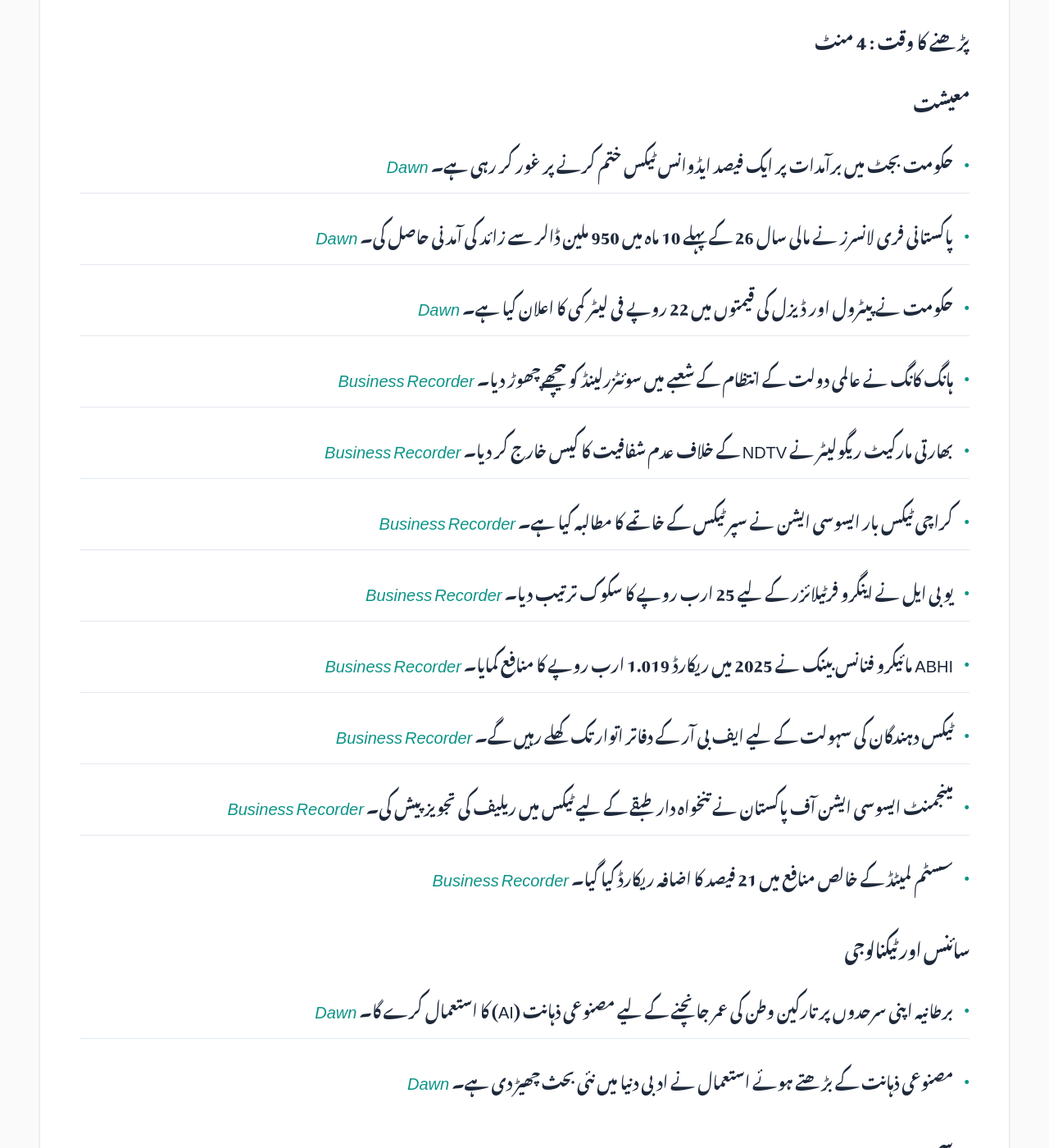
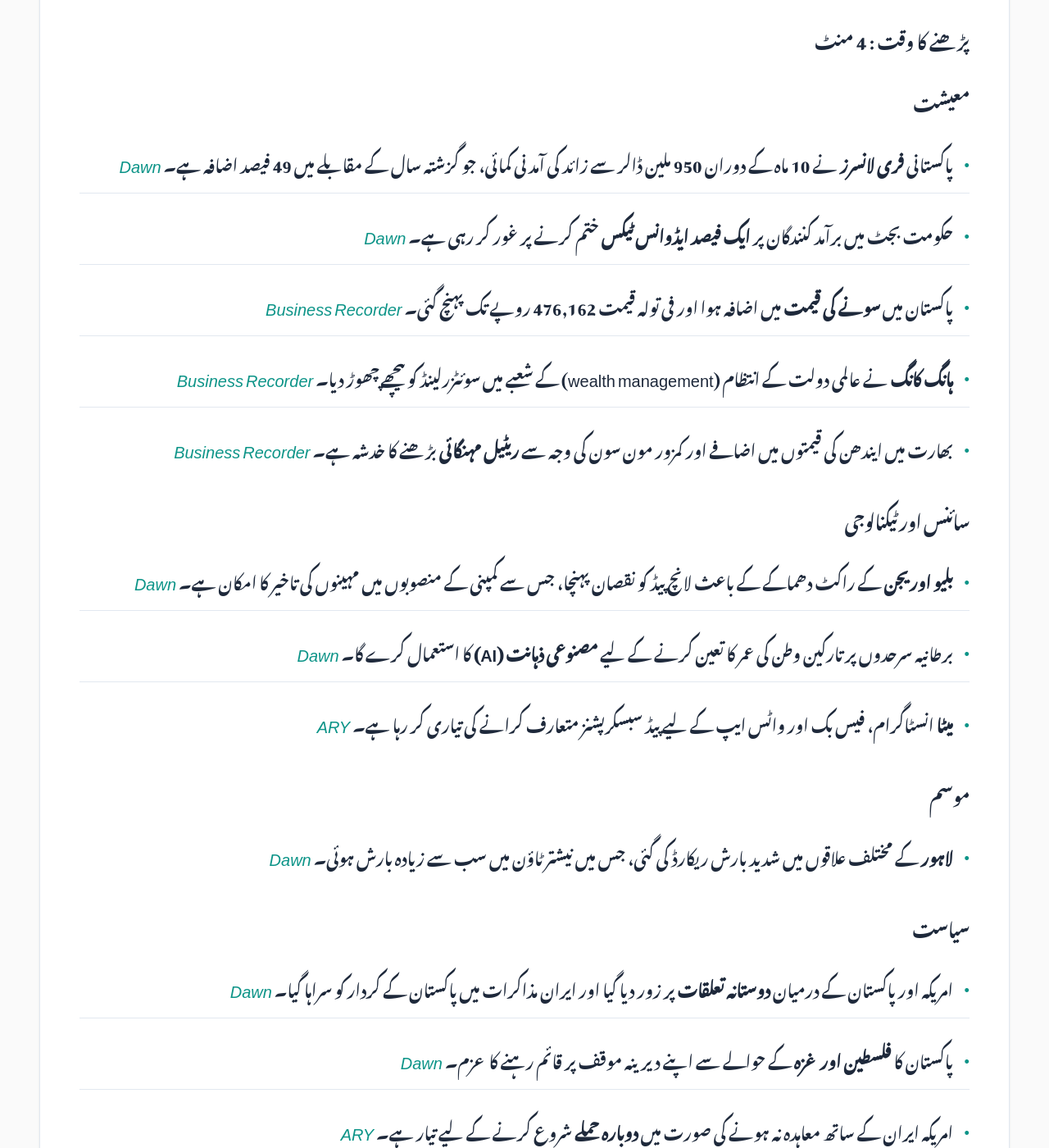
Before and after one commit to zsubzwary/news, a Jekyll site: the page built from ur/index.md, in a window 1280 px wide and 1400 px high, scrolled down 441 px. Shown: the whole window at 82% size. Built offline with Jekyll 4.4.1, drawn with Linux system fonts in a browser that asks for light colours; some web fonts are replaced; comment, search, counter and statistics services are not loaded; some of the changed text lies outside the part shown.

Commit message:
DateTime; 2026-05-30T16:10:30.441Z

```diff
--- a/ur/index.md
+++ b/ur/index.md
@@ -7,62 +7,58 @@ rtl: true
 
 پاکستان کی تازہ خبروں کا خلاصہ
 
- &lrm; 30-May-2026 09:11PKT
+ &lrm; 30-May-2026 21:10PKT
 
 پڑھنے کا وقت : 4 منٹ
 
 ### معیشت
-- حکومت بجٹ میں برآمدات پر ایک فیصد ایڈوانس ٹیکس ختم کرنے پر غور کر رہی ہے۔ *[Dawn](https://www.dawn.com/news/2003828/govt-mulls-scrapping-export-tax-in-budget)*
-- پاکستانی فری لانسرز نے مالی سال 26 کے پہلے 10 ماہ میں 950 ملین ڈالر سے زائد کی آمدنی حاصل کی۔ *[Dawn](https://www.dawn.com/news/2003825/pakistani-freelancers-outearn-regional-rivals)*
-- حکومت نے پیٹرول اور ڈیزل کی قیمتوں میں 22 روپے فی لیٹر کمی کا اعلان کیا ہے۔ *[Dawn](https://www.dawn.com/news/2003697/govt-cuts-petrol-diesel-prices-by-rs22)*
-- ہانگ کانگ نے عالمی دولت کے انتظام کے شعبے میں سوئٹزرلینڈ کو پیچھے چھوڑ دیا۔ *[Business Recorder](https://www.brecorder.com/news/40423170/hong-kong-beats-switzerland-in-global-wealth-management-study)*
-- بھارتی مارکیٹ ریگولیٹر نے NDTV کے خلاف عدم شفافیت کا کیس خارج کر دیا۔ *[Business Recorder](https://www.brecorder.com/news/40423167/india-markets-regulator-dismisses-case-of-inadequate-disclosures-against-ndtv)*
-- کراچی ٹیکس بار ایسوسی ایشن نے سپر ٹیکس کے خاتمے کا مطالبہ کیا ہے۔ *[Business Recorder](https://www.brecorder.com/news/40423173/ktba-seeks-abolishment-of-super-tax)*
-- یو بی ایل نے اینگرو فرٹیلائزر کے لیے 25 ارب روپے کا سکوک ترتیب دیا۔ *[Business Recorder](https://www.brecorder.com/news/40423135/ubl-arranges-short-term-rated-unsecured-sukuk-of-rs25bn-for-engro-fertilizers)*
-- ABHI مائیکرو فنانس بینک نے 2025 میں ریکارڈ 1.019 ارب روپے کا منافع کمایا۔ *[Business Recorder](https://www.brecorder.com/news/40423136/abhi-bank-ends-2025-with-highest-ever-rs1019bn-pat)*
-- ٹیکس دہندگان کی سہولت کے لیے ایف بی آر کے دفاتر اتوار تک کھلے رہیں گے۔ *[Business Recorder](https://www.brecorder.com/news/40423137/fbr-offices-to-remain-open-today-tomorrow)*
-- مینجمنٹ ایسوسی ایشن آف پاکستان نے تنخواہ دار طبقے کے لیے ٹیکس میں ریلیف کی تجویز پیش کی۔ *[Business Recorder](https://www.brecorder.com/news/40423138/salaried-individuals-map-proposes-phased-super-tax-cuts-amp-tax-relief)*
-- سسٹم لمیٹڈ کے خالص منافع میں 21 فیصد کا اضافہ ریکارڈ کیا گیا۔ *[Business Recorder](https://www.brecorder.com/news/40423139/systems-limited-sees-21pc-profit-surge-in-1qcy26)*
+- پاکستانی **فری لانسرز** نے 10 ماہ کے دوران 950 ملین ڈالر سے زائد کی آمدنی کمائی، جو گزشتہ سال کے مقابلے میں 49 فیصد اضافہ ہے۔ *[Dawn](https://www.dawn.com/news/2003825/pakistani-freelancers-outearn-regional-rivals)*
+- حکومت بجٹ میں برآمد کنندگان پر **ایک فیصد ایڈوانس ٹیکس** ختم کرنے پر غور کر رہی ہے۔ *[Dawn](https://www.dawn.com/news/2003828/govt-mulls-scrapping-export-tax-in-budget)*
+- پاکستان میں **سونے کی قیمت** میں اضافہ ہوا اور فی تولہ قیمت 476,162 روپے تک پہنچ گئی۔ *[Business Recorder](https://www.brecorder.com/news/40423210/gold-price-drops-by-rs2700-per-tola-in-pakistan)*
+- **ہانگ کانگ** نے عالمی دولت کے انتظام (wealth management) کے شعبے میں سوئٹزرلینڈ کو پیچھے چھوڑ دیا۔ *[Business Recorder](https://www.brecorder.com/news/40423170/hong-kong-beats-switzerland-in-global-wealth-management-study)*
+- بھارت میں ایندھن کی قیمتوں میں اضافے اور کمزور مون سون کی وجہ سے **ریٹیل مہنگائی** بڑھنے کا خدشہ ہے۔ *[Business Recorder](https://www.brecorder.com/news/40423212/india-says-retail-inflation-may-accelerate-on-weak-monsoon-fuel-price-rise)*
 
 ### سائنس اور ٹیکنالوجی
-- برطانیہ اپنی سرحدوں پر تارکین وطن کی عمر جانچنے کے لیے مصنوعی ذہانت (AI) کا استعمال کرے گا۔ *[Dawn](https://www.dawn.com/news/2003832/uk-will-use-ai-to-screen-migrants-posing-as-minors)*
-- مصنوعی ذہانت کے بڑھتے ہوئے استعمال نے ادبی دنیا میں نئی بحث چھیڑ دی ہے۔ *[Dawn](https://www.dawn.com/news/2003865/look-me-in-the-ai)*
+- **بلیو اوریجن** کے راکٹ دھماکے کے باعث لانچ پیڈ کو نقصان پہنچا، جس سے کمپنی کے منصوبوں میں مہینوں کی تاخیر کا امکان ہے۔ *[Dawn](https://www.dawn.com/news/2003929/blue-origin-faces-months-of-delays-after-rocket-explosion-damages-launch-pad)*
+- برطانیہ سرحدوں پر تارکین وطن کی عمر کا تعین کرنے کے لیے **مصنوعی ذہانت (AI)** کا استعمال کرے گا۔ *[Dawn](https://www.dawn.com/news/2003832/uk-will-use-ai-to-screen-migrants-posing-as-minors)*
+- **میٹا** انسٹاگرام، فیس بک اور واٹس ایپ کے لیے پیڈ سبسکرپشنز متعارف کرانے کی تیاری کر رہا ہے۔ *[ARY](https://arynews.tv/meta-to-launch-paid-subscriptions-for-instagram-facebook-whatsapp)*
 
 ### موسم
-- کراچی اور لاہور سمیت مختلف شہروں کے موسم کی تازہ ترین صورتحال۔ *[Business Recorder](https://www.brecorder.com/news/40423123/the-weather)*
+- **لاہور** کے مختلف علاقوں میں شدید بارش ریکارڈ کی گئی، جس میں نیشتر ٹاؤن میں سب سے زیادہ بارش ہوئی۔ *[Dawn](https://www.dawn.com/news/2003890/some-respite-for-citizens-as-heavy-rain-lashes-parts-of-lahore)*
 
 ### سیاست
-- پاکستان غزہ اور فلسطین کے معاملے پر اپنے دیرینہ موقف پر قائم ہے۔ *[Dawn](https://www.dawn.com/news/2003632/pakistan-firmly-committed-to-stance-on-palestine-israel-dar-answers-question-on-abraham-accords)*
-- گلگت بلتستان میں انتخابی ضابطہ اخلاق کی خلاف ورزی پر پی ٹی آئی رہنماؤں کو نکال دیا گیا۔ *[Dawn](https://www.dawn.com/news/2003687/pti-leaders-expelled-from-gb-during-electioneering-authorities-allege-code-of-conduct-violation)*
-- پاکستان نے اقوام متحدہ کے امن برقرار رکھنے کے مشنز کی حمایت کا اعادہ کیا ہے۔ *[Dawn](https://www.dawn.com/news/2003670/pakistan-reaffirms-support-for-un-peacekeeping-vows-renewed-investment-in-peace)*
+- امریکہ اور پاکستان کے درمیان **دوستانہ تعلقات** پر زور دیا گیا اور ایران مذاکرات میں پاکستان کے کردار کو سراہا گیا۔ *[Dawn](https://www.dawn.com/news/2003936/us-pakistan-developing-true-friendship-hegseth-hails-islamabads-role-in-us-iran-negotiations)*
+- پاکستان کا **فلسطین اور غزہ** کے حوالے سے اپنے دیرینہ موقف پر قائم رہنے کا عزم۔ *[Dawn](https://www.dawn.com/news/2003632/pakistan-firmly-committed-to-stance-on-palestine-israel-dar-answers-question-on-abraham-accords)*
+- امریکہ ایران کے ساتھ معاہدہ نہ ہونے کی صورت میں **دوبارہ حملے** شروع کرنے کے لیے تیار ہے۔ *[ARY](https://arynews.tv/us-ready-to-restart-strikes-on-iran-if-no-deal-pete-hegseth)*
+- امریکی وزیر دفاع نے **چین کی فوجی بڑھوتری** پر تشویش کا اظہار کرتے ہوئے اتحادیوں کو دفاعی اخراجات بڑھانے کا مشورہ دیا۔ *[Dawn](https://www.dawn.com/news/2003886/pentagon-chief-sounds-alarm-over-chinas-buildup-urges-allies-to-boost-defence-spending)*
+- اقوام متحدہ نے تنازعات والے علاقوں میں **جنسی تشدد** کے شبہ میں اسرائیل اور روس کو بلیک لسٹ میں شامل کر دیا۔ *[Business Recorder](https://www.brecorder.com/news/40423168/un-places-israel-and-russia-on-sexual-violence-blacklist)*
+- بھارت نے ویتنام کے ساتھ **برہモス میزائل** کی فراہمی کا معاہدہ کیا ہے۔ *[Business Recorder](https://www.brecorder.com/news/40423214/india-says-signed-brahmos-missile-deal-with-vietnam)*
+- امریکی صدر **ڈونلڈ ٹرمپ** کی صحت بہترین ہے، تاہم ڈاکٹروں نے انہیں وزن کم کرنے کا مشورہ دیا ہے۔ *[Dawn](https://www.dawn.com/news/2003883/fully-fit-to-carry-out-all-duties-presidential-physician-says-trump-in-excellent-health-but-should-lose-weight)*
 
 ### قومی
-- ایف آئی اے کے 85 افسران کو اختیارات کے غلط استعمال پر سزا دی گئی۔ *[Dawn](https://www.dawn.com/news/2003847/fia-acts-against-several-officers-for-offloading-travellers)*
-- پنجاب میں وکلاء نے بائیومیٹرک سسٹم کی پیچیدگیوں پر تشویش کا اظہار کیا۔ *[Dawn](https://www.dawn.com/news/2003842/punjab-lawyers-unhappy-with-lacunae-in-biometric-system)*
-- فیصل آباد میں منشیات کی فروخت میں خواتین کا کردار نمایاں پایا گیا ہے۔ *[Dawn](https://www.dawn.com/news/2003768/more-women-involved-in-drug-trafficking-than-men-in-faisalabad)*
-- پی ایس ایچ نے فیصلہ دیا کہ اغوا برائے تاوان کے کیس این ٹی سی کے دائرہ اختیار میں آئیں گے۔ *[Dawn](https://www.dawn.com/news/2003748/kidnapping-for-ransom-triable-by-atc-peshawar-high-court-declares)*
-- کراچی پورٹ کے قریب دو بحری جہازوں کا ٹکراؤ، تحقیقات کا حکم۔ *[Dawn](https://www.dawn.com/news/2003781/probe-ordered-after-two-ships-collide-near-karachi-port)*
-- اسلام آباد ہائی کورٹ سوشل میڈیا پوسٹس کیس میں سماعت کرے گی۔ *[Dawn](https://www.dawn.com/news/2003664/ihc-to-hear-imaan-hadis-sentence-suspension-pleas-in-social-media-posts-case-on-june-1)*
-- سندھ کے وزیر اعلیٰ نے کراچی کے واٹر پروجیکٹ K-IV کا جائزہ لیا۔ *[Dawn](https://www.dawn.com/news/2003674/karachis-k-iv-water-project-in-focus-as-sindh-cm-meets-world-bank-official)*
-- چیف آف ڈیفنس اسٹاف نے بلوچستان میں افواج کے ساتھ عید منائی۔ *[Business Recorder](https://www.brecorder.com/news/40423171/cdf-celebrates-eid-ul-azha-with-troops-in-zhob)*
-- لاہور ہائی کورٹ نے مسافروں کو جہاز سے اتارنے کی وجوہات طلب کر لیں۔ *[Business Recorder](https://www.brecorder.com/news/40423169/lhc-seeks-reasons-for-off-loading-a-passenger)*
-- بڑے ڈیم منصوبوں کی ناقص انتظام کاری پر تشویش کا اظہار۔ *[Business Recorder](https://www.brecorder.com/news/40423129/the-cost-of-mismanagement)*
-- شاہجیل انعام میمن نے مسلم دنیا کو عید مبارک کی مبارکباد دی۔ *[Business Recorder](https://www.brecorder.com/news/40423133/sharjeel-extends-greetings-to-all-pilgrims-muslim-world)*
-- کراچی میں پاک چین سفارتی تعلقات کی 75 ویں سالگرہ پر چینی فلم دکھائی گئی۔ *[Business Recorder](https://www.brecorder.com/news/40423134/acp-screens-chinese-film-to-commemorate-75-years-of-diplomatic-ties)*
+- کے پی کے کے وزیر اعلیٰ نے **گلگت بلتستان کے انتخابات** میں شفافیت کے لیے عدالتی مداخلت کا مطالبہ کیا۔ *[Dawn](https://www.dawn.com/news/2003931/kp-cm-afridi-urges-gb-chief-justice-to-ensure-transparency-amid-alarming-electoral-environment)*
+- پی ٹی آئی رہنما **اسد قیصر** نے الزام لگایا کہ انہیں اسلام آباد ایئرپورٹ پہنچنے سے روکا گیا۔ *[Dawn](https://www.dawn.com/news/2003905/ptis-asad-qaiser-alleges-authorities-barred-him-from-reaching-islamabad-airport-for-skardu-flight)*
+- ایف آئی اے نے اختیارات کے غلط استعمال پر **85 افسران** کو سزا سنائی۔ *[Dawn](https://www.dawn.com/news/2003847/fia-acts-against-several-officers-for-offloading-travellers)*
+- لاہور ہائی کورٹ نے مسافروں کو جہاز سے اتارنے سے پہلے **ٹھوس وجوہات** درج کرنے کا حکم دیا۔ *[Business Recorder](https://www.brecorder.com/news/40423169/lhc-seeks-reasons-for-off-loading-a-passenger)*
+- فیصل آباد میں **منشیات کی فروخت** کے خلاف آپریشن، جس میں خواتین کا بڑا کردار سامنے آیا ہے۔ *[Dawn](https://www.dawn.com/news/2003768/more-women-involved-in-drug-trafficking-than-men-in-faisalabad)*
+- کراچی میں ڈکیتی کے دوران مشتبہ **چور نے خودکشی** کر لی۔ *[Dawn](https://www.dawn.com/news/2003916/suspected-robber-dies-by-suicide-to-avoid-arrest-in-karachi-police)*
+- چیف آف ڈیفنس اسٹاف نے بلوچستان میں **سرحدی فوجیوں** کے ساتھ عید منائی۔ *[Business Recorder](https://www.brecorder.com/news/40423171/cdf-celebrates-eid-ul-azha-with-troops-in-zhob)*
+- کراچی پورٹ کے قریب دو **مال بردار جہاز** آپس میں ٹکرا گئے۔ *[Business Recorder](https://www.brecorder.com/news/40423166/two-cargo-ships-collide-near-karachi-port)*
 
 ### بین الاقوامی
-- اقوام متحدہ نے غزہ میں اسرائیلی قبضے سے بچوں کی مشکلات بڑھنے کا انتباہ دیا۔ *[Dawn](https://www.dawn.com/news/2003714/israel-plan-to-seize-more-of-gaza-means-more-children-will-suffer-un)*
-- ڈونلڈ ٹرمپ کے ایران کے حوالے سے بیانات نے سفارت کاری کو اہم موڑ دے دیا ہے۔ *[Dawn](https://www.dawn.com/news/2003868/diplomatic-resolve)*
-- اقوام متحدہ نے اسرائیل اور روس کو جنسی تشدد کے بلیک لسٹ میں شامل کر دیا۔ *[Business Recorder](https://www.brecorder.com/news/40423168/un-places-israel-and-russia-on-sexual-violence-blacklist)*
-- رومانیہ میں روسی ڈرون کے اپارٹمنٹ بلاک پر گرنے کا واقعہ پیش آیا۔ *[Business Recorder](https://www.brecorder.com/news/40423172/romania-says-russian-drone-hit-apartment-block)*
-- ابراہام ایکارڈز اور ایران کے حوالے سے امریکی پالیسی کا تجزیہ۔ *[Business Recorder](https://www.brecorder.com/news/40423130/an-impossible-bargain)*
+- ڈبلیو ایچ او کے سربراہ نے جمہوریہ کانگو میں **ایبولا کے پھیلاؤ** کے مرکز کا دورہ کیا۔ *[Dawn](https://www.dawn.com/news/2003935/who-chief-visits-epicentre-of-ebola-outbreak-in-dr-congo)*
+- لاؤس میں سیلاب زدہ غار سے **چار افراد** کو نکال لیا گیا، دو اب بھی لاپتہ ہیں۔ *[Dawn](https://www.dawn.com/news/2003913/rescuers-pull-4-from-flooded-cave-in-laos-2-still-missing)*
+- رومانیہ میں ایک **روسی ڈرون** اپارٹمنٹ بلاک سے ٹکرایا۔ *[Business Recorder](https://www.brecorder.com/news/40423172/romania-says-russian-drone-hit-apartment-block)*
+- میانمار کے صدر **من آنگ ہلانگ** کا بھارت کا سرکاری دورہ۔ *[Business Recorder](https://www.brecorder.com/news/40423208/myanmars-junta-chief-turned-president-heads-to-india-with-an-eye-on-china)*
 
 ### کھیل
-- شاہین شاہ آفریدی کو امید ہے کہ بابر اعظم اپنی PSL والی فارم برقرار رکھیں گے۔ *[Dawn](https://www.dawn.com/news/2003694/ahead-of-australia-series-shaheen-hopeful-babars-form-from-psl-will-continue)*
+- فرنچ اوپن میں **آرینا سبالینکا** اور ناؤمی اوساکا کے درمیان مقابلہ طے پا گیا۔ *[Dawn](https://www.dawn.com/news/2003946/sabalenka-osaka-set-up-french-open-clash-gauff-eyes-second-week)*
+- کینیڈا نے **ورلڈ کپ** کے لیے حتمی اسکواڈ کا اعلان کر دیا، الفونسو ڈیوس ٹیم کا حصہ ہیں۔ *[Business Recorder](https://www.brecorder.com/news/40423211/canadas-squad-announced-with-recovering-davies-and-high-scoring-david-included-as-expected)*
+- نیوزی لینڈ نے آئرلینڈ کے خلاف **ون آف ٹیسٹ** میں شاندار جیت حاصل کی۔ *[Business Recorder](https://www.brecorder.com/news/40423209/captain-latham-pleased-with-win-as-new-zealand-down-ireland-ahead-of-england-tests)*
+- **محمد صلاح** مصر کے ورلڈ کپ اسکواڈ کا حصہ ہوں گے۔ *[Business Recorder](https://www.brecorder.com/news/40423203/salah-heads-egypt-world-cup-squad-teen-talent-abdel-karim-earns-call-up)*
 
 ### صحت
-- جمہوریہ جمہوریہ کانگو میں ایبولا کے 906 مشتبہ کیسز رپورٹ ہوئے ہیں۔ *[Dawn](https://www.dawn.com/news/2003686/who-says-906-suspected-cases-and-223-suspected-deaths-from-bundibugyo-strain-of-ebola)*
+- ورلڈ ہیلتھ آرگنائزیشن کے سربراہ جمہوریہ کانگو میں **ایبولا کے پھیلاؤ** کے حوالے سے امدادی کاموں کا جائزہ لینے پہنچے۔ *[Dawn](https://www.dawn.com/news/2003935/who-chief-visits-epicentre-of-ebola-outbreak-in-dr-congo)*
 
 ### دیگر
-- اسلامی جمہوری ریاستوں کے اصولوں اور ترقی پر ایک تجزیاتی مضمون۔ *[Dawn](https://www.dawn.com/news/2003864/three-islamic-republics)*
-- سیلانی ویلفیئر کے اجتماعی قربانی کے پروگرام میں 15 فیصد اضافہ ہوا۔ *[Business Recorder](https://www.brecorder.com/news/40423140/saylani-collective-qurbani-jumps-15pc-says-farooqui)*
+- برطانوی گلوکار **مائلز سمتھ** نے اپنے نئے البم کے حوالے سے گفتگو کی۔ *[Business Recorder](https://www.brecorder.com/news/40423205/myles-smith-on-turning-therapy-into-a-debut-album)*
```
